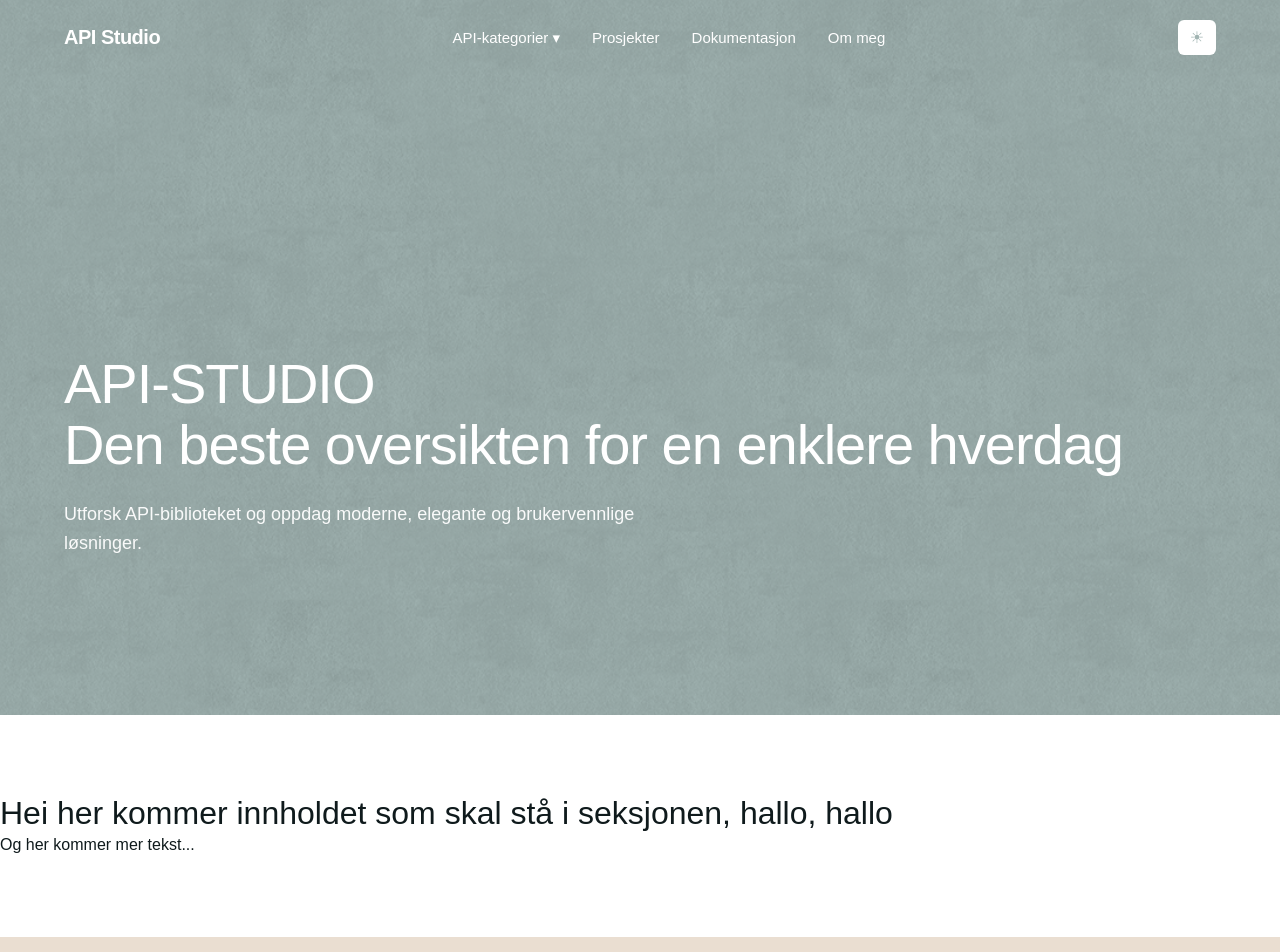
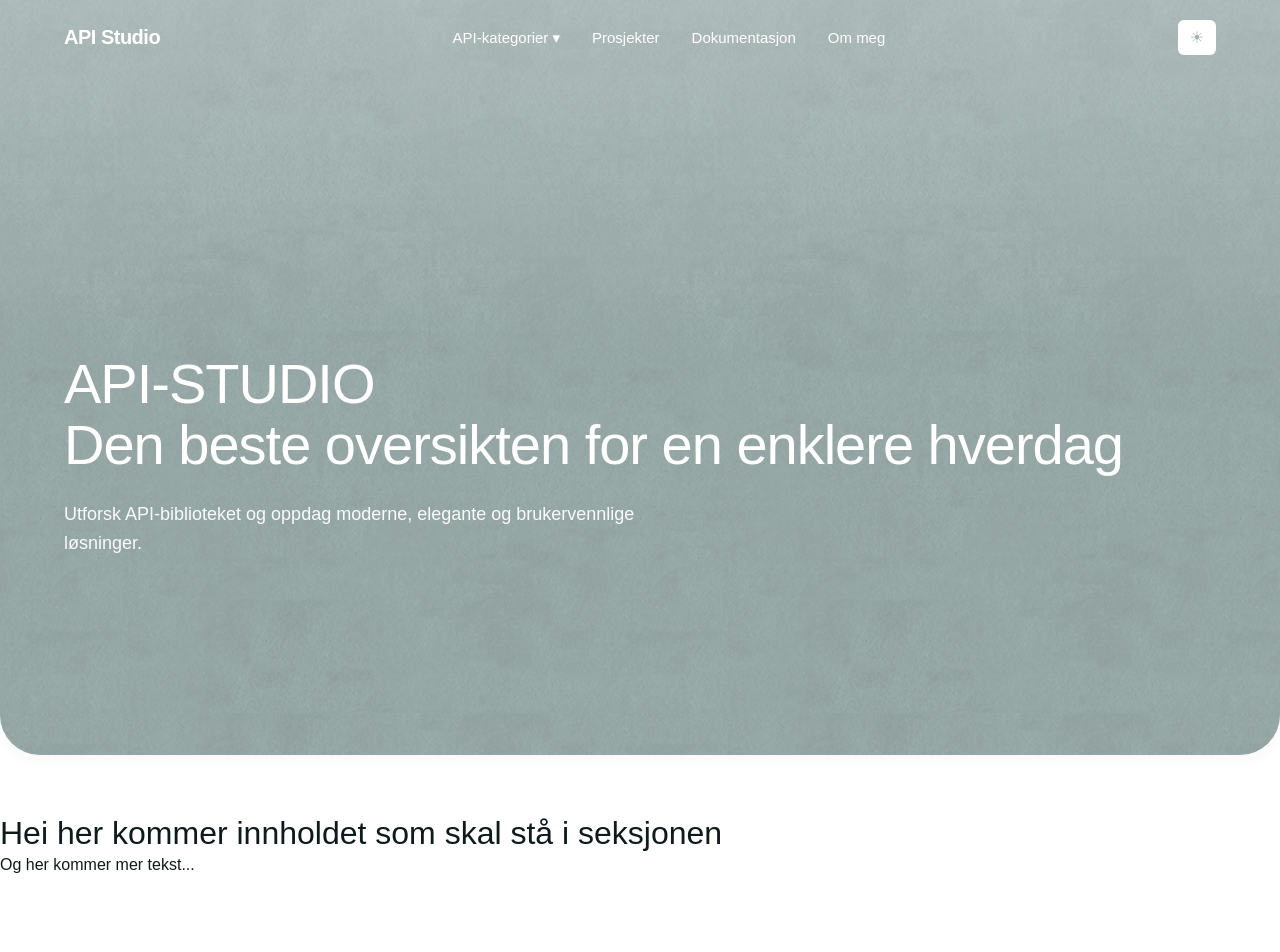
Before and after one commit to aashildf/my-portfolio-api-site, a React (Vite) app: page / in a window 1280 px wide. Shown: the top 952 px of the page. Built offline with nearby package versions, Linux system fonts and the light colour scheme.

Commit message:
gradient på hero og header

```diff
--- a/src/components/Footer.jsx
+++ b/src/components/Footer.jsx
@@ -1,7 +1,7 @@
 export default function Footer() {
   return (
     <footer className="footer">
-      <p>© 2026 Åshild — Scandinavian Minimalism in Tech</p>
+      <p>© 2026 Åshild — Frontendstudent - API-prosjekt</p>
     </footer>
   );
 }
--- a/src/components/IntroSection.jsx
+++ b/src/components/IntroSection.jsx
@@ -1,7 +1,7 @@
 export default function IntroSection() {
   return (
     <section className="intro-section">
-      <h2>Hei her kommer innholdet som skal stå i seksjonen, hallo, hallo</h2>
+      <h2>Hei her kommer innholdet som skal stå i seksjonen</h2>
       <p>Og her kommer mer tekst...</p>
     </section>
   );
--- a/src/styles/layout.css
+++ b/src/styles/layout.css
@@ -21,31 +21,53 @@ section {
 /* ------------------------------------------------------ */
 .texture-wrapper {
   background-color: #A1B4B2;
-  background-image: url("../assets/textures/paper.png");
-  background-size: 600px;
+
+  /* linear-gradient. Den starter hvit (lys) og blir helt gjennomsiktig halvveis ned. */
+  background-image:
+    linear-gradient(
+      to bottom,
+      rgba(255, 255, 255, 0.5) 0%,
+      rgba(255, 255, 255, 0) 50%
+    ),
+    url("../assets/textures/paper.png");
+
+  background-size: auto, 600px;
   background-repeat: repeat;
-  background-blend-mode: multiply;
+  /* 'soft-light'gjør toppen lysere  */
+  background-blend-mode: soft-light, multiply;
   position: relative;
-  z-index: 0;
+  z-index: 10;
 }
 
 /* Buen som matcher hero + overlay */
 .texture-wrapper::after {
   content: "";
   position: absolute;
-    bottom: -40px; /* skyver buen ned i IntroSection */
+  top: 100%;
+  margin-top: -2px;
   left: 0;
   width: 100%;
-    height: 40px;
+  height: 42px;
 
-    background-color: #A1B4B2;
-    background-image: url("../assets/textures/paper.png"); background-size: 600px;
+
+  background-color: #a1b4b2;
+  background-image: url("../assets/textures/paper.png");
+  background-size: 600px;
   background-repeat: repeat;
   background-blend-mode: multiply;
 
   border-radius: 0 0 40px 40px;
+  z-index: 11;
+  pointer-events: none;
 
-    z-index: 10; }
+  outline: 1px solid transparent;
+  backface-visibility: hidden;
+  -webkit-transform: translateZ(0);
+  transform: translateZ(0);
+
+  /* Minimal skygge som ikke lager strek */
+  box-shadow: 0 5px 15px rgba(0,0,0,0.03);
+}
 
 
 
@@ -211,8 +233,8 @@ section {
   background: white;
   color: #0F1A1C;
   position: relative;
-  padding-top: 80px;
   padding-bottom: 80px;
-  z-index: 5;
+  padding-top: 100px; /* Litt ekstra padding for å gi plass til buen */
+  z-index: 1; /* Lavere enn buen */
 
 }
```
Lines whose indentation alone changed are shown as unchanged.
